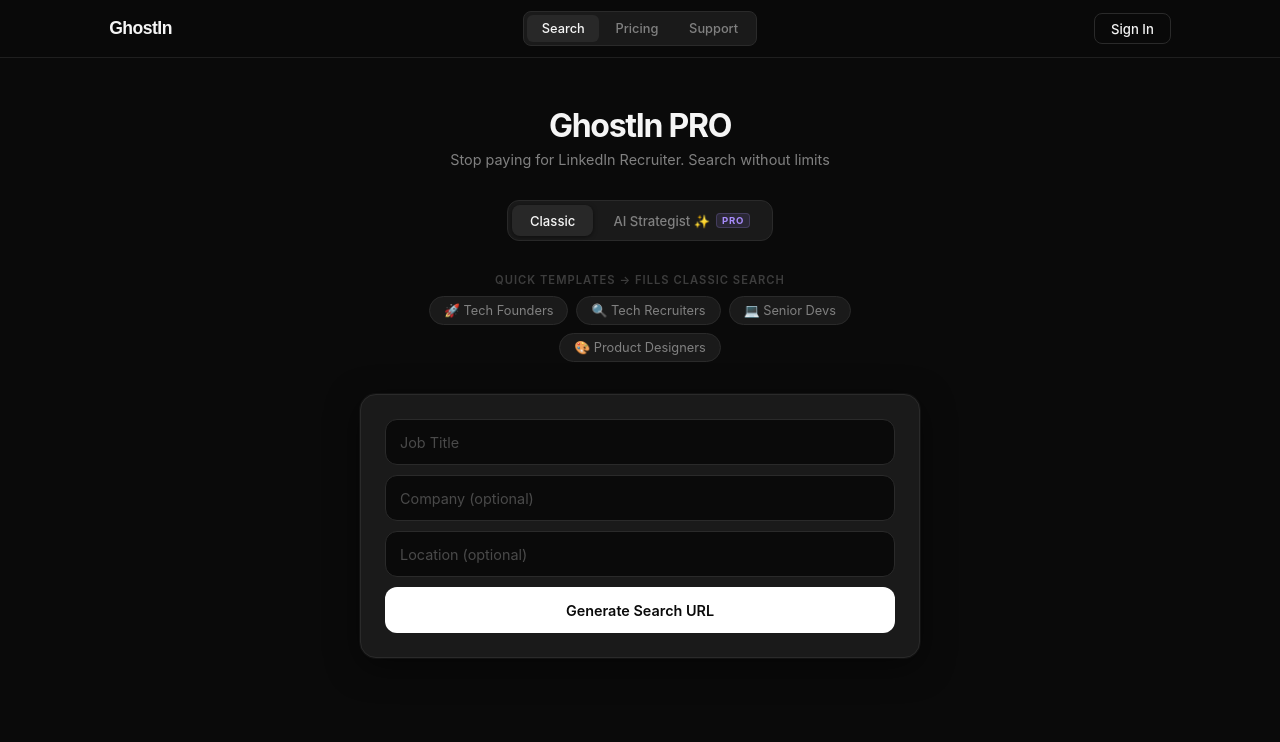
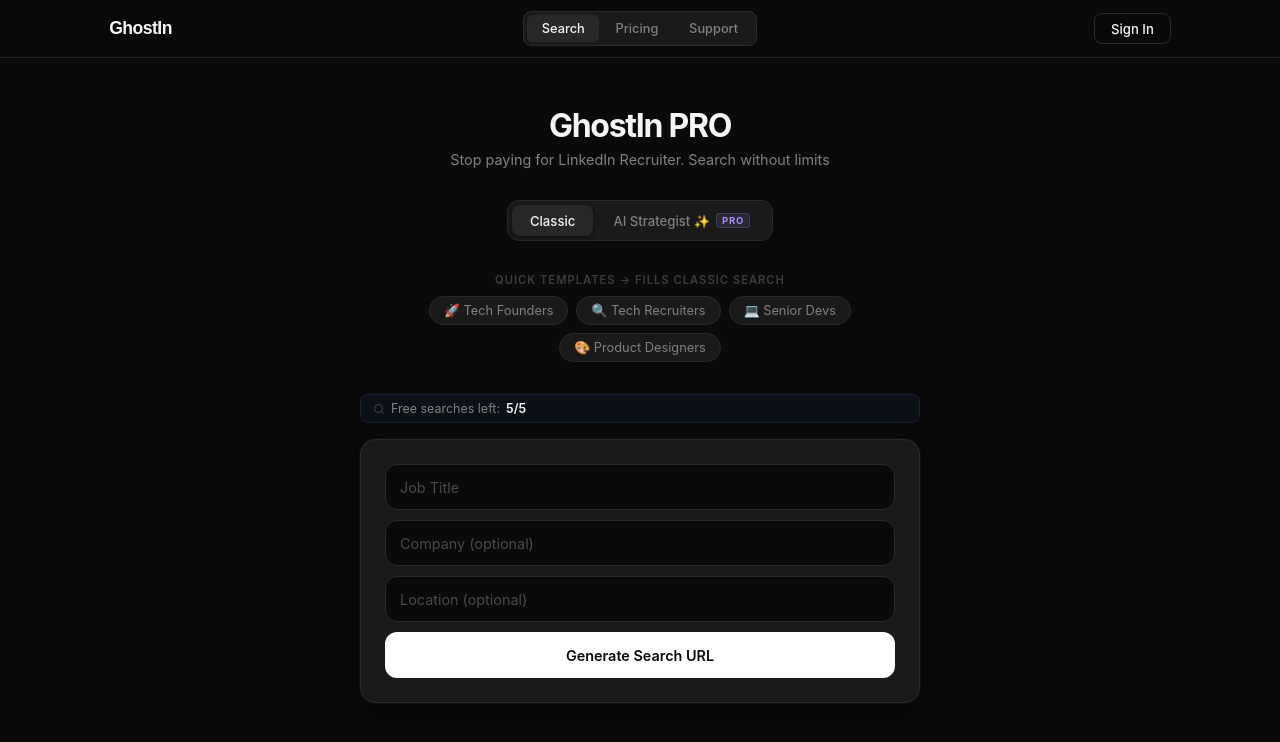
Before and after one commit to MambaXan/linkedin-ghost-searcher, a React (Create React App) app in the folder frontend/: page / in a window 1280 px wide. Shown: the top 742 px of the page. Built offline with nearby package versions, Linux system fonts and the light colour scheme.

Commit message:
feat: implement 5 free anonymous searches and client-side paywall

```diff
--- a/frontend/src/App.scss
+++ b/frontend/src/App.scss
@@ -1666,3 +1666,73 @@
     font-size: 16px !important;
   }
 }
+
+// ─── Anon counter strip ───────────────────────────────────────────────────────
+.anon-counter {
+  display: inline-flex;
+  align-items: center;
+  gap: 6px;
+  padding: 6px 12px;
+  border-radius: var(--r-sm);
+  background: rgba(59, 130, 246, 0.06);
+  border: 1px solid rgba(59, 130, 246, 0.15);
+  font-size: 0.78rem;
+  color: var(--text-muted);
+  width: 100%;
+  max-width: var(--content-w);
+
+  strong {
+    color: var(--text);
+    font-weight: 600;
+  }
+
+  svg {
+    flex-shrink: 0;
+    opacity: 0.5;
+  }
+
+  &--low {
+    background: rgba(245, 158, 11, 0.07);
+    border-color: rgba(245, 158, 11, 0.2);
+    color: var(--amber);
+
+    strong {
+      color: var(--amber);
+    }
+
+    svg {
+      opacity: 0.7;
+    }
+  }
+}
+
+// ─── Paywall modal extras ─────────────────────────────────────────────────────
+.modal--paywall {
+  text-align: center;
+
+  .modal__header {
+    padding-right: 0;
+    display: flex;
+    flex-direction: column;
+    align-items: center;
+    gap: 0.5rem;
+  }
+}
+
+.modal__paywall-icon {
+  font-size: 2.5rem;
+  line-height: 1;
+  margin-bottom: 0.25rem;
+}
+
+.modal__paywall-actions {
+  display: flex;
+  flex-direction: column;
+  gap: 10px;
+}
+
+.modal__paywall-note {
+  font-size: 0.72rem;
+  color: var(--text-faint);
+  text-align: center;
+}
--- a/frontend/src/App.tsx
+++ b/frontend/src/App.tsx
@@ -48,6 +48,8 @@
 // ─── Constants ────────────────────────────────────────────────────────────────
 
 const FREE_LIMIT = 5;
+const ANON_STORAGE_KEY = "ghostin_free_searches";
+const ANON_FREE_LIMIT = 5;
 const API_BASE = "https://linkedin-ghost-searcher.onrender.com";
 
 const LS_CHECKOUT_URL =
@@ -514,6 +516,130 @@
   );
 };
 
+// ─── Anon free-search counter (localStorage) ──────────────────────────────────
+function getAnonSearches(): number {
+  try {
+    const raw = localStorage.getItem(ANON_STORAGE_KEY);
+    if (raw === null) {
+      localStorage.setItem(ANON_STORAGE_KEY, String(ANON_FREE_LIMIT));
+      return ANON_FREE_LIMIT;
+    }
+    const n = parseInt(raw, 10);
+    return isNaN(n) ? ANON_FREE_LIMIT : Math.max(0, n);
+  } catch {
+    return ANON_FREE_LIMIT;
+  }
+}
+
+function decrementAnonSearches(): number {
+  const next = Math.max(0, getAnonSearches() - 1);
+  try {
+    localStorage.setItem(ANON_STORAGE_KEY, String(next));
+  } catch {}
+  return next;
+}
+
+function useAnonSearches(isLoggedIn: boolean) {
+  const [count, setCount] = useState<number>(() =>
+    isLoggedIn ? ANON_FREE_LIMIT : getAnonSearches()
+  );
+
+  useEffect(() => {
+    if (!isLoggedIn) setCount(getAnonSearches());
+  }, [isLoggedIn]);
+
+  const decrement = useCallback(() => {
+    setCount(decrementAnonSearches());
+  }, []);
+
+  return { count, decrement };
+}
+
+// ─── Anon Counter Strip ────────────────────────────────────────────────────────
+const AnonCounter: React.FC<{ count: number }> = ({ count }) => {
+  const isLow = count <= 2;
+  return (
+    <div className={`anon-counter${isLow ? " anon-counter--low" : ""}`}>
+      <svg
+        width="12"
+        height="12"
+        viewBox="0 0 24 24"
+        fill="none"
+        stroke="currentColor"
+        strokeWidth="2"
+        strokeLinecap="round"
+        strokeLinejoin="round"
+      >
+        <circle cx="11" cy="11" r="8" />
+        <line x1="21" y1="21" x2="16.65" y2="16.65" />
+      </svg>
+      Free searches left:{" "}
+      <strong>
+        {count}/{ANON_FREE_LIMIT}
+      </strong>
+    </div>
+  );
+};
+
+// ─── Paywall Modal (anon limit) ───────────────────────────────────────────────
+interface PaywallModalProps {
+  onSignUp: () => void;
+  onUpgrade: () => void;
+  onClose: () => void;
+}
+
+const PaywallModal: React.FC<PaywallModalProps> = ({
+  onSignUp,
+  onUpgrade,
+  onClose,
+}) => {
+  const overlayRef = useRef<HTMLDivElement>(null);
+
+  useEffect(() => {
+    const h = (e: KeyboardEvent) => {
+      if (e.key === "Escape") onClose();
+    };
+    document.addEventListener("keydown", h);
+    return () => document.removeEventListener("keydown", h);
+  }, [onClose]);
+
+  return (
+    <div
+      className="modal-overlay"
+      ref={overlayRef}
+      onClick={(e) => {
+        if (e.target === overlayRef.current) onClose();
+      }}
+    >
+      <div className="modal modal--paywall">
+        <button className="modal__close" onClick={onClose} aria-label="Close">
+          ✕
+        </button>
+        <div className="modal__header">
+          <div className="modal__paywall-icon">👻</div>
+          <h2 className="modal__title">You've hit the limit!</h2>
+          <p className="modal__sub">
+            To unlock unlimited searches, download candidates to CSV, and use
+            the full power of the AI Strategist — create a free account or
+            upgrade to PRO for just $19/mo.
+          </p>
+        </div>
+        <div className="modal__paywall-actions">
+          <button className="btn btn--primary btn--full" onClick={onSignUp}>
+            Sign Up for Free
+          </button>
+          <button className="btn btn--upgrade btn--full" onClick={onUpgrade}>
+            Get PRO for $19 🚀
+          </button>
+        </div>
+        <p className="modal__paywall-note">
+          No credit card required for free account.
+        </p>
+      </div>
+    </div>
+  );
+};
+
 // ─── Main App ─────────────────────────────────────────────────────────────────
 
 const App: React.FC = () => {
@@ -546,6 +672,11 @@
   const isPro = profile?.is_pro === true || profile?.plan_type === "pro";
   const usage = profile.search_count;
   const isLimited = !isPro && usage >= FREE_LIMIT;
+  const { count: anonCount, decrement: decrementAnon } = useAnonSearches(
+    !!user
+  );
+  const [showPaywall, setShowPaywall] = useState(false);
+  const isAnonLimited = !user && anonCount <= 0;
 
   const addToast = useCallback(
     (message: string, type: Toast["type"] = "info") => {
@@ -727,20 +858,28 @@
 
   const handleClassicSubmit = async (e: React.FormEvent) => {
     e.preventDefault();
-    if (!user) {
-      setShowModal(true);
+    if (!user && anonCount <= 0) {
+      setShowPaywall(true);
       return;
     }
-    if (isLimited) {
+    if (user && isLimited) {
       setView("pricing");
       return;
     }
     setLoading(true);
     try {
+      // Собираем заголовки: если юзер есть — берем токен, если нет — шлем без него
+      const headers: Record<string, string> = {
+        "Content-Type": "application/json",
+      };
+      if (user) {
         const auth = await getAuthHeader();
+        headers["Authorization"] = auth;
+      }
+
       const res = await fetch(`${API_BASE}/generate-query`, {
         method: "POST",
-        headers: { "Content-Type": "application/json", Authorization: auth },
+        headers,
         body: JSON.stringify(formData),
       });
       const data: SearchResult = await res.json();
@@ -757,14 +896,22 @@
       setIsFirstSearch(false);
       setCurrentRawQuery(data.raw_query);
       addToHistory(formData.job_title, data.google_url);
-      if (typeof data.current_usage === "number")
+
+      // Уменьшаем счетчик анонима локально ТОЛЬКО после успешного поиска
+      if (!user) decrementAnon();
+
+      if (typeof data.current_usage === "number" && user)
         setProfile((p) => ({
           ...p,
           search_count: data.current_usage as number,
         }));
     } catch (err: any) {
-      if (err.message === "NOT_LOGGED_IN") setShowModal(true);
-      else addToast("Network error. Please check your connection.", "error");
+      if (err.message === "NOT_LOGGED_IN" && user) setShowModal(true);
+      else
+        addToast(
+          "Network or server error. Please check your connection.",
+          "error"
+        );
     } finally {
       setLoading(false);
     }
@@ -772,6 +919,10 @@
 
   const handleAiSubmit = async (e: React.FormEvent) => {
     e.preventDefault();
+    if (!user && anonCount <= 0) {
+      setShowPaywall(true);
+      return;
+    }
     if (!user) {
       setShowModal(true);
       return;
@@ -870,11 +1021,13 @@
       {/* ── Navbar ── */}
       <nav className="navbar">
         <div className="navbar__inner">
-
           {/* Логотип */}
           <button
             className="navbar__logo"
-      onClick={() => { setView("search"); setIsMenuOpen(false); }}
+            onClick={() => {
+              setView("search");
+              setIsMenuOpen(false);
+            }}
           >
             GhostIn
           </button>
@@ -882,13 +1035,17 @@
           {/* Центральные ссылки — только десктоп */}
           <div className="navbar__nav">
             <button
-        className={`navbar__nav-btn${view === "search" ? " navbar__nav-btn--active" : ""}`}
+              className={`navbar__nav-btn${
+                view === "search" ? " navbar__nav-btn--active" : ""
+              }`}
               onClick={() => setView("search")}
             >
               Search
             </button>
             <button
-        className={`navbar__nav-btn${view === "pricing" ? " navbar__nav-btn--active" : ""}`}
+              className={`navbar__nav-btn${
+                view === "pricing" ? " navbar__nav-btn--active" : ""
+              }`}
               onClick={() => setView("pricing")}
             >
               Pricing
@@ -900,16 +1057,13 @@
 
           {/* Правая часть */}
           <div className="navbar__right">
-
             {user ? (
               <>
                 {/* UsageBar / PRO badge */}
                 <UsageBar usage={usage} limit={FREE_LIMIT} isPro={isPro} />
 
                 {/* Email — скрыт на мобилке */}
-          <span className="navbar__email">
-            {user.email}
-          </span>
+                <span className="navbar__email">{user.email}</span>
 
                 {/* Sign Out — текст на десктопе, SVG на мобилке */}
                 <button
@@ -924,12 +1078,19 @@
                   aria-label="Sign Out"
                 >
                   {/* Дверь с выходом */}
-            <svg width="17" height="17" viewBox="0 0 24 24" fill="none"
-              stroke="currentColor" strokeWidth="1.8"
-              strokeLinecap="round" strokeLinejoin="round">
-              <path d="M9 21H5a2 2 0 0 1-2-2V5a2 2 0 0 1 2-2h4"/>
-              <polyline points="16 17 21 12 16 7"/>
-              <line x1="21" y1="12" x2="9" y2="12"/>
+                  <svg
+                    width="17"
+                    height="17"
+                    viewBox="0 0 24 24"
+                    fill="none"
+                    stroke="currentColor"
+                    strokeWidth="1.8"
+                    strokeLinecap="round"
+                    strokeLinejoin="round"
+                  >
+                    <path d="M9 21H5a2 2 0 0 1-2-2V5a2 2 0 0 1 2-2h4" />
+                    <polyline points="16 17 21 12 16 7" />
+                    <line x1="21" y1="12" x2="9" y2="12" />
                   </svg>
                 </button>
               </>
@@ -948,12 +1109,19 @@
                   aria-label="Sign In"
                 >
                   {/* Дверь со входом */}
-            <svg width="17" height="17" viewBox="0 0 24 24" fill="none"
-              stroke="currentColor" strokeWidth="1.8"
-              strokeLinecap="round" strokeLinejoin="round">
-              <path d="M15 3h4a2 2 0 0 1 2 2v14a2 2 0 0 1-2 2h-4"/>
-              <polyline points="10 17 15 12 10 7"/>
-              <line x1="15" y1="12" x2="3" y2="12"/>
+                  <svg
+                    width="17"
+                    height="17"
+                    viewBox="0 0 24 24"
+                    fill="none"
+                    stroke="currentColor"
+                    strokeWidth="1.8"
+                    strokeLinecap="round"
+                    strokeLinejoin="round"
+                  >
+                    <path d="M15 3h4a2 2 0 0 1 2 2v14a2 2 0 0 1-2 2h-4" />
+                    <polyline points="10 17 15 12 10 7" />
+                    <line x1="15" y1="12" x2="3" y2="12" />
                   </svg>
                 </button>
               </>
@@ -961,7 +1129,9 @@
 
             {/* Бургер — только мобилка */}
             <button
-        className={`navbar__burger${isMenuOpen ? " navbar__burger--open" : ""}`}
+              className={`navbar__burger${
+                isMenuOpen ? " navbar__burger--open" : ""
+              }`}
               onClick={() => setIsMenuOpen((v: boolean) => !v)}
               aria-label="Toggle menu"
               aria-expanded={isMenuOpen}
@@ -976,14 +1146,24 @@
           {isMenuOpen && (
             <div className="navbar__dropdown">
               <button
-          className={`navbar__dropdown-item${view === "search" ? " navbar__dropdown-item--active" : ""}`}
-          onClick={() => { setView("search"); setIsMenuOpen(false); }}
+                className={`navbar__dropdown-item${
+                  view === "search" ? " navbar__dropdown-item--active" : ""
+                }`}
+                onClick={() => {
+                  setView("search");
+                  setIsMenuOpen(false);
+                }}
               >
                 Search
               </button>
               <button
-          className={`navbar__dropdown-item${view === "pricing" ? " navbar__dropdown-item--active" : ""}`}
-          onClick={() => { setView("pricing"); setIsMenuOpen(false); }}
+                className={`navbar__dropdown-item${
+                  view === "pricing" ? " navbar__dropdown-item--active" : ""
+                }`}
+                onClick={() => {
+                  setView("pricing");
+                  setIsMenuOpen(false);
+                }}
               >
                 Pricing
               </button>
@@ -999,7 +1179,6 @@
               )}
             </div>
           )}
-
         </div>
       </nav>
 
@@ -1012,6 +1191,25 @@
             fetchProfile();
           }}
           onToast={addToast}
+        />
+      )}
+
+      {/* ── Paywall modal ── */}
+      {showPaywall && (
+        <PaywallModal
+          onSignUp={() => {
+            setShowPaywall(false);
+            setShowModal(true);
+          }}
+          onUpgrade={() => {
+            setShowPaywall(false);
+            if (typeof window.LemonSqueezy !== "undefined") {
+              window.LemonSqueezy.Url.Open(LS_CHECKOUT_URL);
+            } else {
+              window.open(LS_CHECKOUT_URL.replace("?embed=1", ""), "_blank");
+            }
+          }}
+          onClose={() => setShowPaywall(false)}
         />
       )}
 
@@ -1139,8 +1337,18 @@
             </div>
           )}
 
-          {/* Classic form */}
+          {/* Forms Section */}
           {!isSmartMode ? (
+            <div
+              style={{
+                width: "100%",
+                display: "flex",
+                flexDirection: "column",
+                alignItems: "center",
+                gap: "1rem",
+              }}
+            >
+              {!user && <AnonCounter count={anonCount} />}
               <form className="search-form" onSubmit={handleClassicSubmit}>
                 {isLimited && (
                   <div className="search-form__paywall">
@@ -1159,7 +1367,7 @@
                   type="text"
                   placeholder="Job Title"
                   value={formData.job_title}
-                disabled={isLimited}
+                  disabled={isLimited || isAnonLimited}
                   onChange={(e) =>
                     setFormData({ ...formData, job_title: e.target.value })
                   }
@@ -1170,7 +1378,7 @@
                   type="text"
                   placeholder="Company (optional)"
                   value={formData.company}
-                disabled={isLimited}
+                  disabled={isLimited || isAnonLimited}
                   onChange={(e) =>
                     setFormData({ ...formData, company: e.target.value })
                   }
@@ -1180,7 +1388,7 @@
                   type="text"
                   placeholder="Location (optional)"
                   value={formData.location}
-                disabled={isLimited}
+                  disabled={isLimited || isAnonLimited}
                   onChange={(e) =>
                     setFormData({ ...formData, location: e.target.value })
                   }
@@ -1188,23 +1396,36 @@
                 <button
                   type="submit"
                   className={`btn btn--full${
-                  isLimited ? " btn--locked" : " btn--primary"
+                    isLimited || isAnonLimited
+                      ? " btn--locked"
+                      : " btn--primary"
                   }`}
-                disabled={loading || isLimited}
+                  disabled={loading || isLimited || isAnonLimited}
                 >
-                {isLimited
+                  {isAnonLimited
+                    ? "🔒 Limit Reached — Sign Up Free"
+                    : isLimited
                     ? "🔒 Limit Reached"
                     : loading
                     ? "Thinking…"
                     : "Generate Search URL"}
                 </button>
               </form>
+            </div>
           ) : (
-            /* AI Strategist */
+            <div
+              style={{
+                width: "100%",
+                display: "flex",
+                flexDirection: "column",
+                alignItems: "center",
+                gap: "1rem",
+              }}
+            >
+              {/* AI Strategist */}
+              {!user && <AnonCounter count={anonCount} />}
               <form
-              className={`search-form search-form--ai${
-                !isPro ? " search-form--locked" : ""
-              }`}
+                className="search-form search-form--ai"
                 onSubmit={handleAiSubmit}
               >
                 {!isPro && (
@@ -1225,7 +1446,7 @@
                   type="text"
                   placeholder="e.g. Find senior recruiters at FAANG companies in NYC"
                   value={aiPrompt}
-                disabled={!isPro || isLimited}
+                  disabled={!isPro || isLimited || isAnonLimited}
                   onChange={(e) => setAiPrompt(e.target.value)}
                   onClick={!isPro ? () => setView("pricing") : undefined}
                   required={isPro}
@@ -1233,13 +1454,17 @@
                 <button
                   type={isPro ? "submit" : "button"}
                   className={`btn btn--full${
-                  !isPro || isLimited ? " btn--locked" : " btn--primary"
+                    !isPro || isLimited || isAnonLimited
+                      ? " btn--locked"
+                      : " btn--primary"
                   }`}
-                disabled={loading || isLimited}
+                  disabled={loading || isLimited || isAnonLimited}
                   onClick={!isPro ? () => setView("pricing") : undefined}
                 >
                   {!isPro
                     ? "🔒 PRO only — Upgrade to unlock"
+                    : isAnonLimited
+                    ? "🔒 Limit Reached — Sign Up Free"
                     : isLimited
                     ? "🔒 Upgrade to Unlock"
                     : loading
@@ -1247,6 +1472,7 @@
                     : "Ask AI Strategist ✨"}
                 </button>
               </form>
+            </div>
           )}
 
           {/* Result Area */}
```
Also changed, not shown: 1 other file (tests, documents, lock files or other folders). Lines whose indentation alone changed are shown as unchanged.
